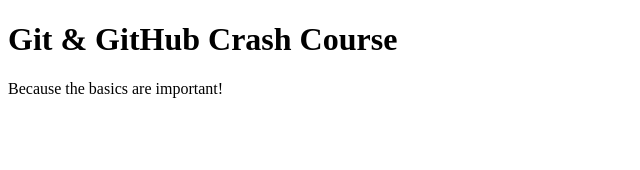
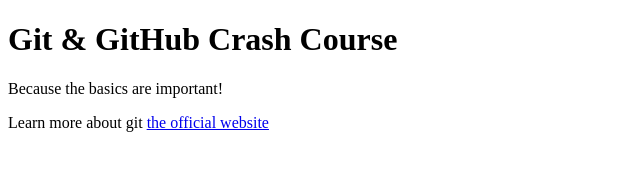
Before and after one commit to slc2/github-crash-course, a plain HTML site: page index.html in a window 1280 px wide. Shown: the whole page, without its empty margins (0-640 px from the left). Drawn offline with Linux system fonts and the light colour scheme.

Commit message:
added link to doc

```diff
--- a/index.html
+++ b/index.html
@@ -9,5 +9,6 @@
   <body>
     <h1>Git & GitHub Crash Course</h1>
     <p>Because the basics are important!</p>
+    <p>Learn more about git <a href="https://git-scm.com/book/en/v2">the official website</a></p>
   </body>
 </html>
```
